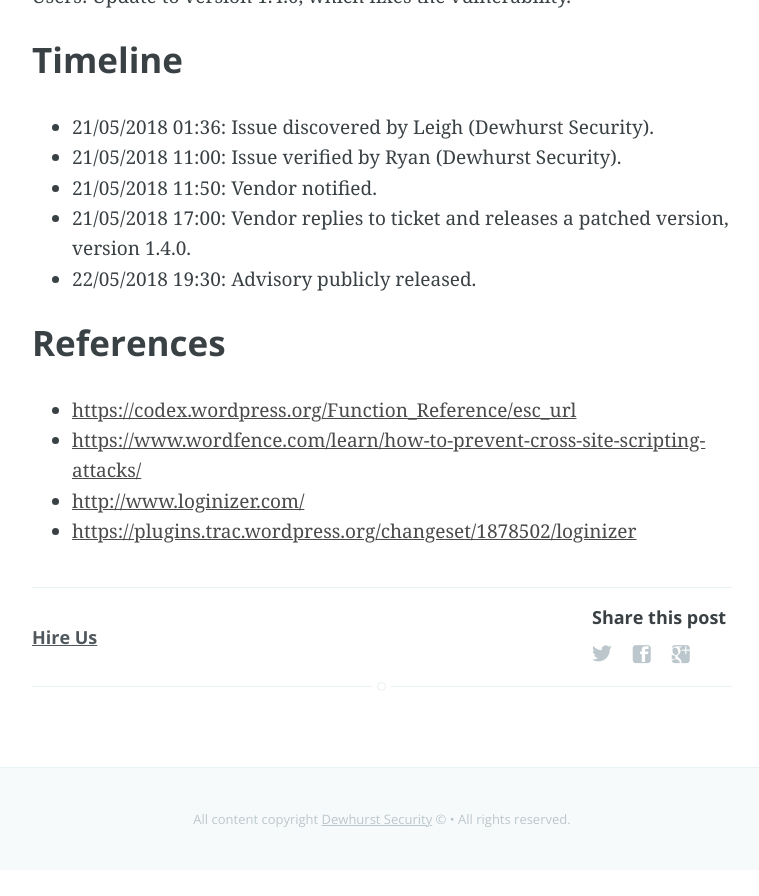
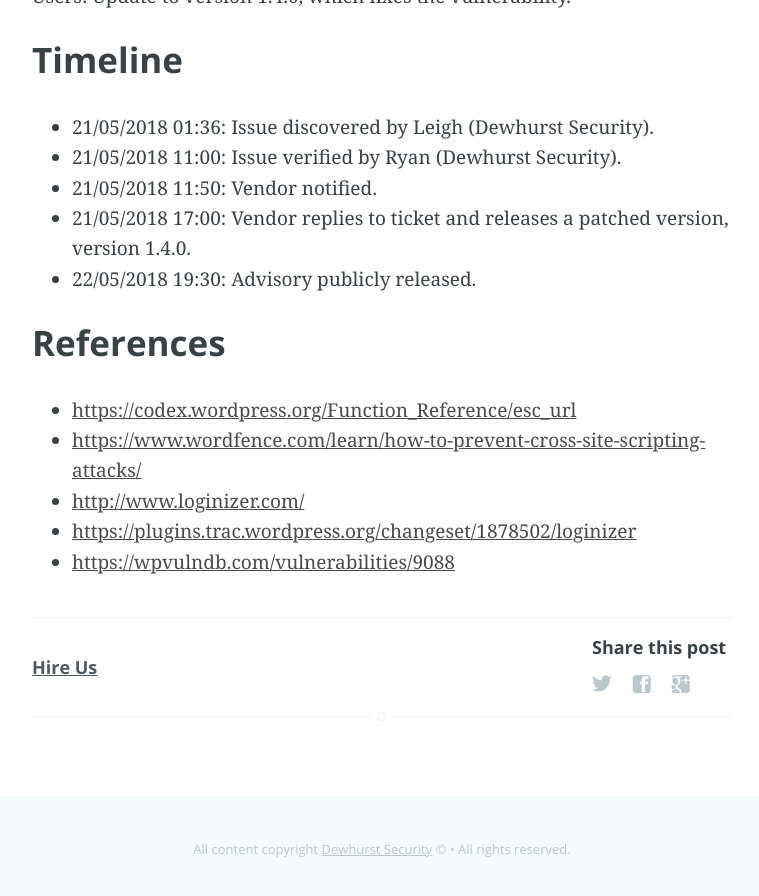
Before and after one commit to ethicalhack3r/ethicalhack3r.github.io, a Jekyll site: the page built from _posts/2018-05-22-loginizer-wordpress-plugin-xss-vulnerability.md, in a window 1280 px wide and 900 px high, scrolled down 2633 px. Shown: the top 896 px of the window, without its empty margins (258-1017 px from the left). Built offline with Jekyll 4.4.1, drawn with Linux system fonts in a browser that asks for light colours; before the commit the page ends 3503 px from its top, so only the background shows below that; some of the changed lines change nothing that is shown.

Commit message:
Add link

```diff
--- a/_posts/2018-05-22-loginizer-wordpress-plugin-xss-vulnerability.md
+++ b/_posts/2018-05-22-loginizer-wordpress-plugin-xss-vulnerability.md
@@ -76,3 +76,4 @@ Users: Update to version 1.4.0, which fixes the vulnerability.
 - [https://www.wordfence.com/learn/how-to-prevent-cross-site-scripting-attacks/](https://www.wordfence.com/learn/how-to-prevent-cross-site-scripting-attacks/)
 - [http://www.loginizer.com/](http://www.loginizer.com/)
 - [https://plugins.trac.wordpress.org/changeset/1878502/loginizer](https://plugins.trac.wordpress.org/changeset/1878502/loginizer)
+- [https://wpvulndb.com/vulnerabilities/9088](https://wpvulndb.com/vulnerabilities/9088)
```
Also changed, not shown: 2 other files.
